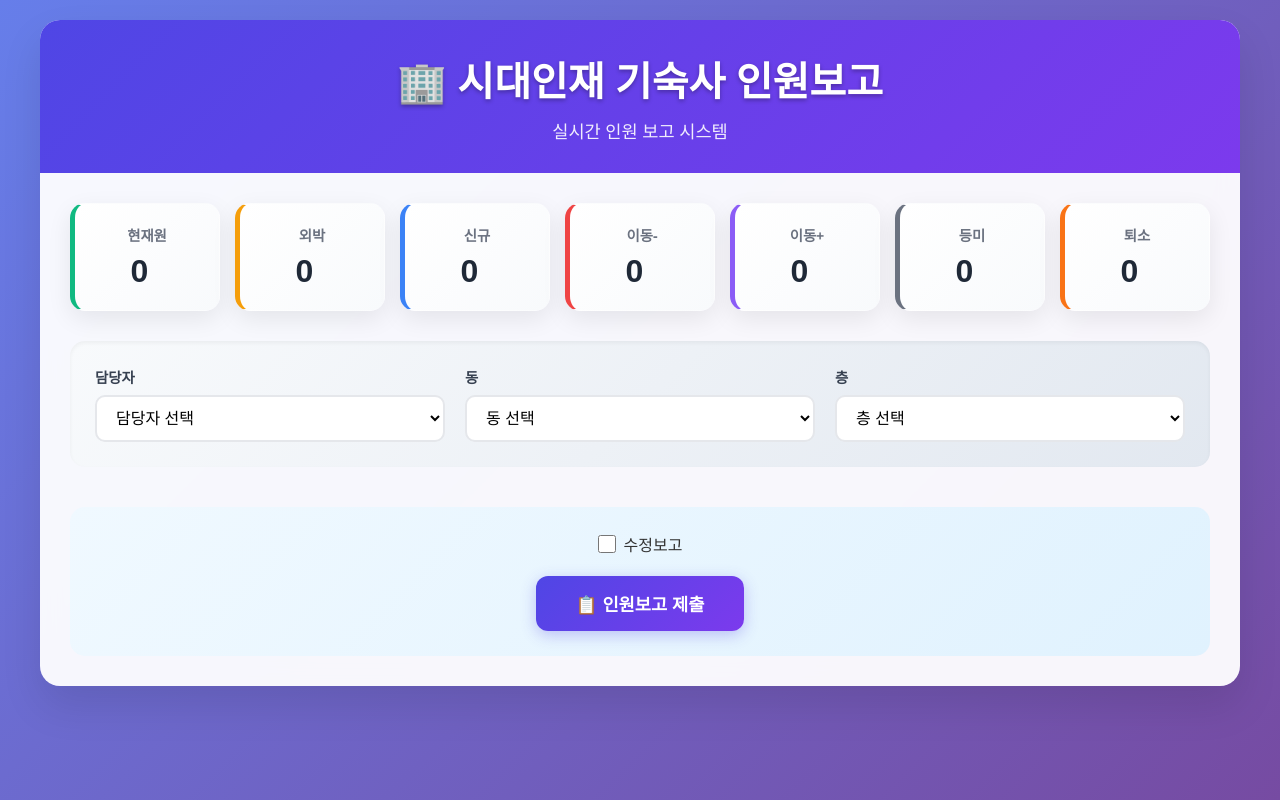
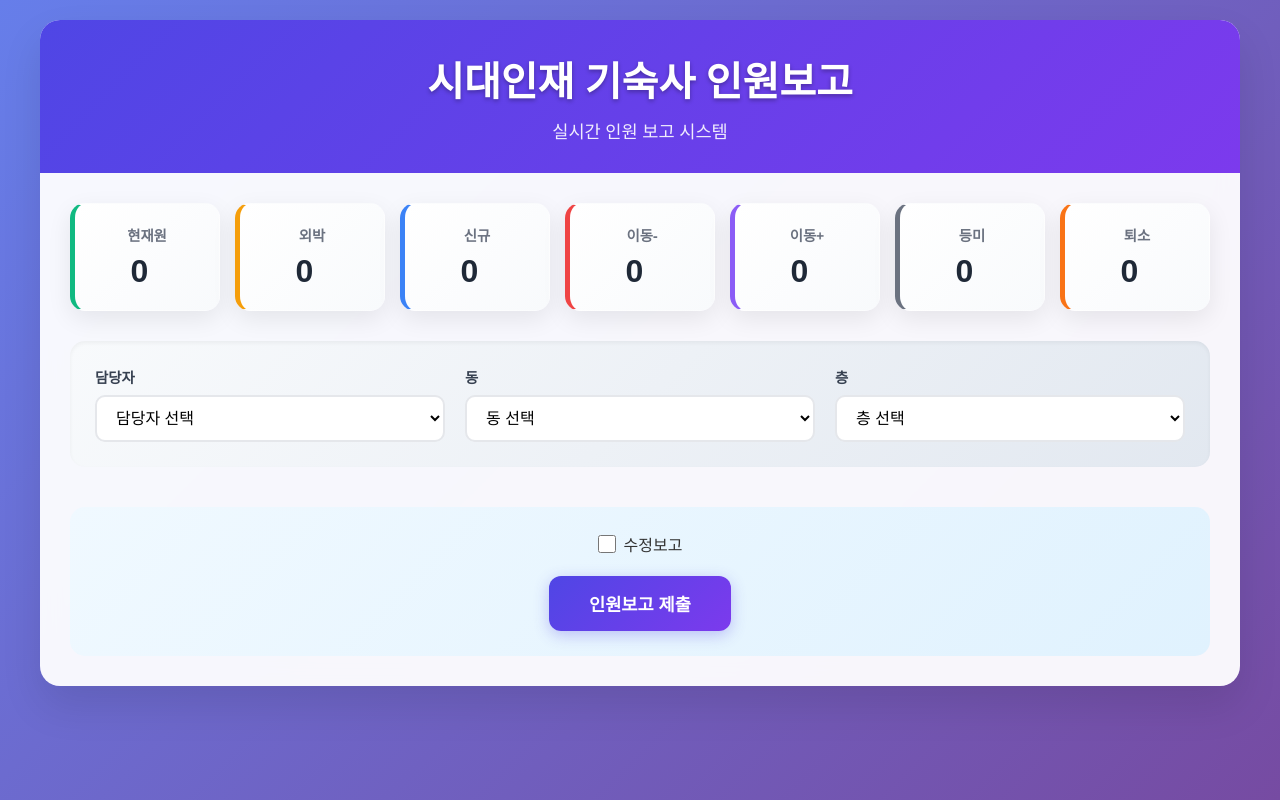
Before and after one commit to stev1119/domitory-managment5, a plain HTML site: page index.html in a window 1280 px wide. Drawn offline with Linux system fonts and the light colour scheme; no server answers.

Commit message:
Update index.html

```diff
--- a/index.html
+++ b/index.html
@@ -366,7 +366,7 @@
 <body>
     <div class="container">
         <div class="header">
-            <h1>🏢 시대인재 기숙사 인원보고</h1>
+            <h1>시대인재 기숙사 인원보고</h1>
             <p>실시간 인원 보고 시스템 </p>
         </div>
 
@@ -481,7 +481,7 @@
                     </div>
                 </div>
                 <button class="submit-btn" id="submit-btn" onclick="submitReport()">
-                    📋 인원보고 제출
+                     인원보고 제출
                 </button>
             </div>
 
```
